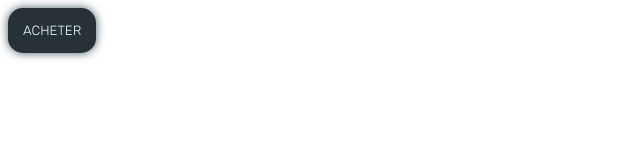
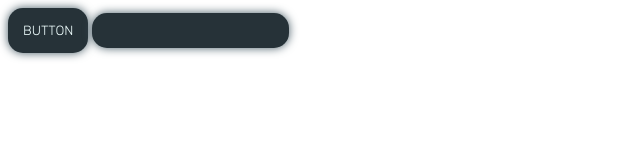
Before and after one commit to Atrevix/csb-2rkvb6, a website: page index.html in a window 1280 px wide. Shown: the whole page, without its empty margins (0-640 px from the left). Drawn offline with Linux system fonts and the light colour scheme.

Commit message:
Deployment from Codesandbox.

```diff
--- a/index.html
+++ b/index.html
@@ -24,9 +24,36 @@
     background-color: #37474f;
     transition: 0.3s;
     box-shadow: #455a64 0px 0px 20px;
+    text-shadow: #78909c 0px 0px 5px;
+  }
+  .button:active {
+    transform: scale(1.1);
+    background-color: #546e7a;
+    transition: 0.3s;
+    box-shadow: #455a64 0px 0px 20px;
+  }
+  .input {
+    background-color: #263238;
+    padding-left: 10px;
+    padding-top: 10px;
+    padding-bottom: 10px;
+    padding-right: 10px;
+    border-radius: 15px;
+    box-shadow: #455a64 0px 0px 10px;
+    border: 0px;
+    transition: 0.3s;
+    color: azure;
+  }
+  .input:hover {
+    background-color: #37474f;
+    transition: 0.3s;
+    box-shadow: #455a64 0px 0px 20px;
+    text-shadow: #78909c 0px 0px 5px;
+    transform: scale(1.1);
   }
 </style>
 
 <head>
-  <a><button class="button">acheter</button></a>
+  <a><button class="button">button</button></a>
+  <input class="input" />
 </head>
```
